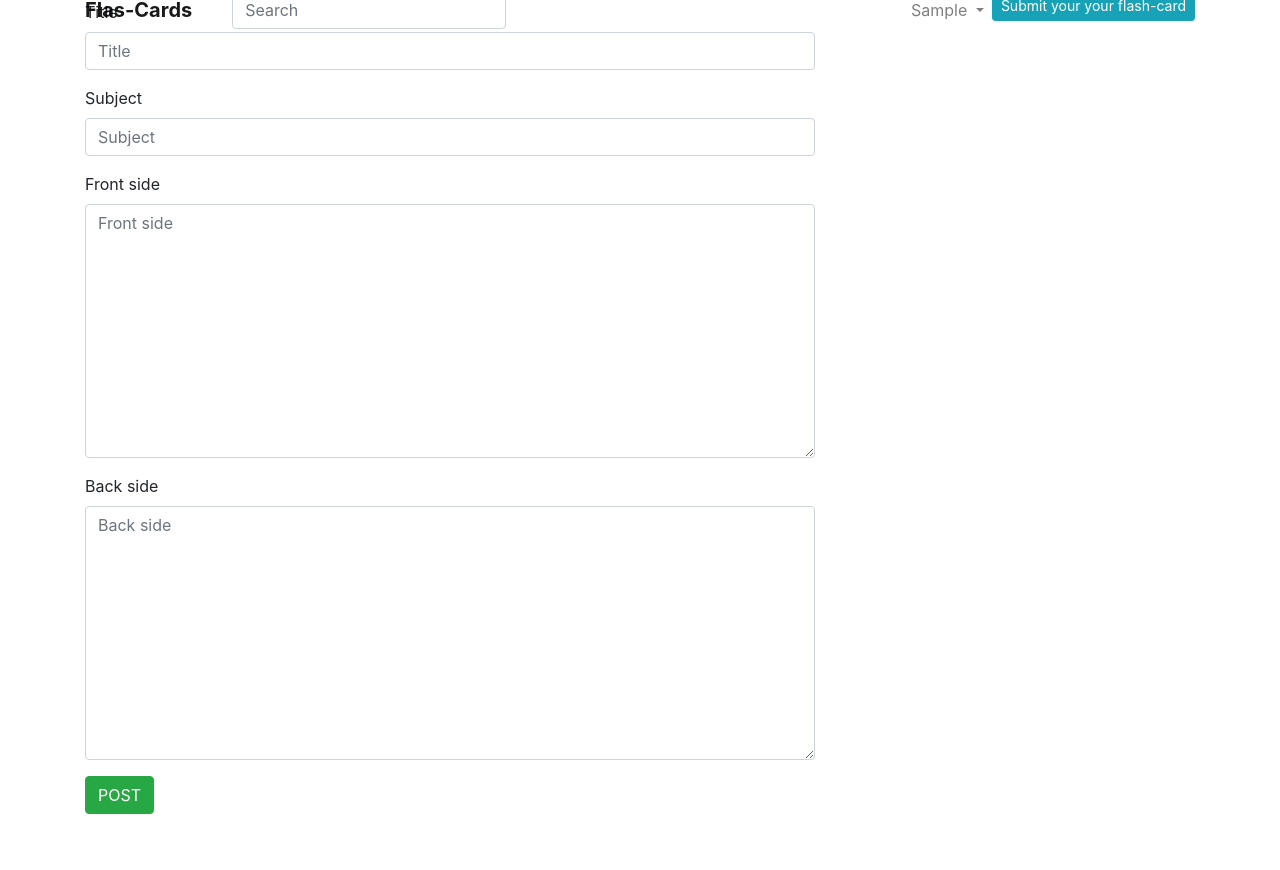
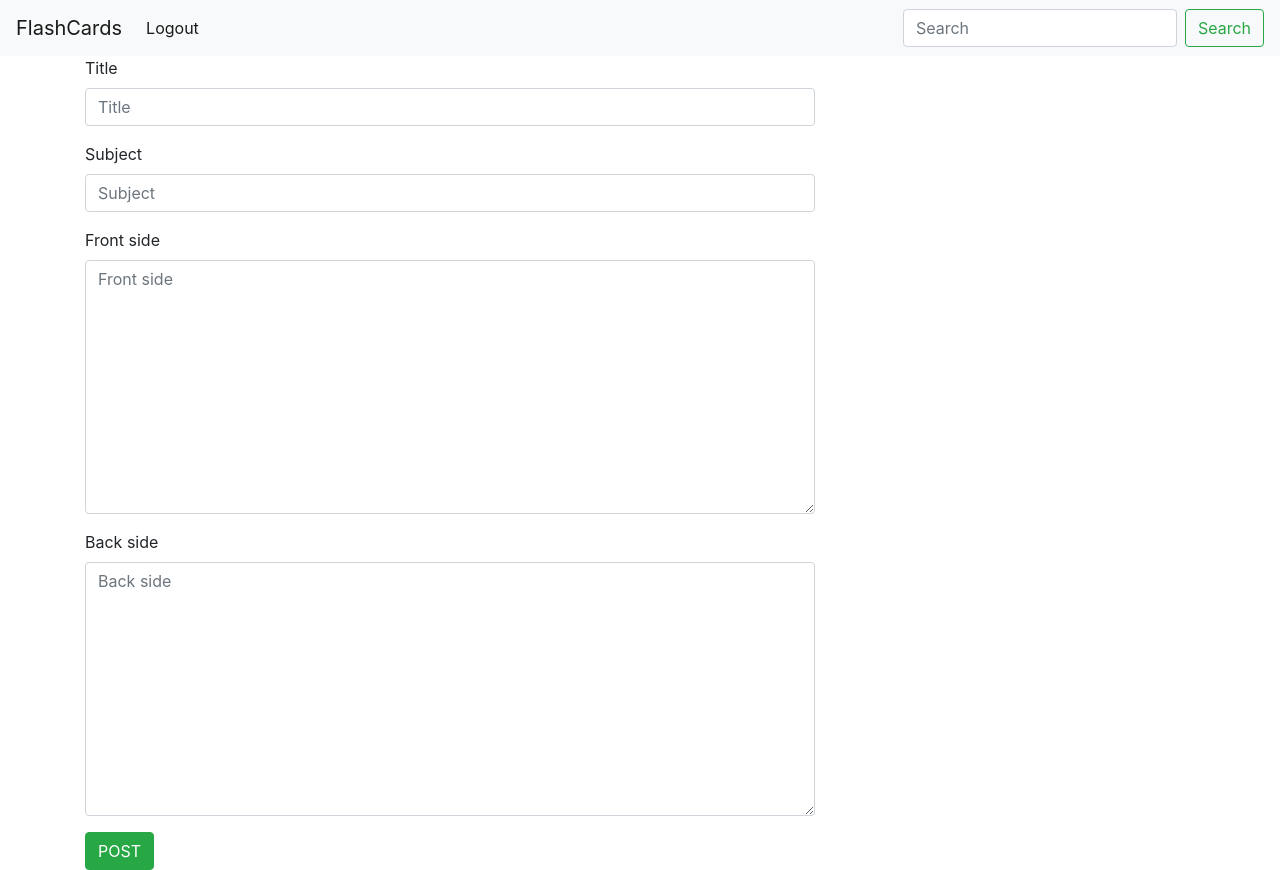
Before and after one commit to ngetichnicholas/Flash-Cards, a Django app: page /create_flashcard/ in a window 1280 px wide. Before the commit the page ends 814 px from the top, so only its background shows below. Run offline with Django 3.2, Linux system fonts and the light colour scheme; the visitor is signed in with stand-in values (Sample User, id 1); some libraries are stand-ins or nearby versions.

Commit message:
Update navbar and index page

```diff
--- a/flash_app/templates/index.html
+++ b/flash_app/templates/index.html
@@ -5,16 +5,17 @@
   <div class="row">
     <div class="col-md-4">
       {% if user.profile.profile_picture.url %}
-      <img class="profile_picture" src="{{ user.profile.profile_picture.url }}" style="height: 20vh; width:20vh;"
+      <img class="profile_picture" src="{{ user.profile.profile_picture.url }}" style="height: 10vh; width:10vh;"
         alt="{{ profile.name }}">
       {% else %}
       <img class="profile_picture"
         src="https://res.cloudinary.com/dbos9xidr/image/upload/v1626854682/zvtfufhexa8lqqqgcdt3.png"
-        style="height: 20vh; width:20vh;" alt="{{ profile.name }}">
+        style="height: 10vh; width:10vh;" alt="{{ profile.name }}">
       {% endif %}
 
       <p class="">{{user.username}}</p>
       <p class="">{{user_cards|length}} Cards</p>
+      <a href="{% url 'create_card' %}"><button class="btn btn-info btn-sm" id="site" data-toggle="modal" data-target=".bd-example-modal-xl">Create Card</button></a>
     </div>
     <div class="col-md-4">
       {% if user_cards %}
--- a/flash_app/templates/navbar.html
+++ b/flash_app/templates/navbar.html
@@ -1,41 +1,27 @@
-
-<nav class="navbar fixed-top navbar-expand-lg navbar-light scrolling-navbar" id="navbar" style="height:20px;">
-    <div class="container">
-        <a class="navbar-brand" href="{% url 'home' %}"> <strong class="mr-4 brand"> Flas-Cards</strong></a>
-        <button class="navbar-toggler" type="button" data-toggle="collapse" data-target="#navbarSupportedContent"
-                aria-controls="navbarSupportedContent" aria-expanded="false" aria-label="Toggle navigation">
+<nav class="navbar navbar-expand-lg navbar-light bg-light">
+    <button class="navbar-toggler" type="button" data-toggle="collapse" data-target="#navbarTogglerDemo03" aria-controls="navbarTogglerDemo03" aria-expanded="false" aria-label="Toggle navigation">
       <span class="navbar-toggler-icon"></span>
     </button>
-        <div class="collapse navbar-collapse" id="navbarSupportedContent">
-            <ul class="navbar-nav mr-auto">
+    <a class="navbar-brand" href="{% url 'home' %}">FlashCards</a>
+
+    <div class="collapse navbar-collapse" id="navbarTogglerDemo03">
+      <ul class="navbar-nav mr-auto mt-2 mt-lg-0">
+        {% if user.is_authenticated%}
         <li class="nav-item active">
-                    <form class="form-inline" method="get" action="">
-                        {% csrf_token %}
-                        <div class="md-form my-0">
-                            <input class="form-control mr-sm-2 " type="text" placeholder="Search" name="title" aria-label="Search">
-                        </div>
-                    </form>
-                </li>
-            </ul>
-
-            <ul class="navbar-nav navbar-right">
-                {% if user.is_authenticated%}
-                <li class="nav-item dropdown">
-                    <a class="nav-link dropdown-toggle" id="navbarDropdownMenuLink" data-toggle="dropdown"aria-haspopup="true" aria-expanded="false">{{ user.username|title }} <img class="rounded-circle nav-img" src="{{ user.profile.profile_picture.url }}"alt=""></a>
-                    <div class="dropdown-menu dropdown-primary" aria-labelledby="navbarDropdownMenuLink">
-                        <a class="dropdown-item text-center" href="">{{current_user.username}}</a>
-                        <hr>
-                        <a href="/logout" class="text-secondary text-center dropdown-item">Log Out</a>
-                    </div>
+          <a class="nav-link" href="/logout">Logout</a>
         </li>
         {% else %}
-                <a href="{% url 'register' %}" class="login btn btn-sm btn-info"> REGISTER</a>
-                <a href="{% url 'login' %}" class="login btn btn-sm btn-info"> LOGIN </a>
+        <li class="nav-item">
+          <a class="nav-link" href="{% url 'register' %}">Register</a>
+        </li>
+        <li class="nav-item">
+          <a class="nav-link" href="{% url 'login' %}">Login</a>
+        </li>
         {% endif %}
-               <a href="{% url 'create_card' %}"><button class="btn btn-info btn-sm" id="site" data-toggle="modal" data-target=".bd-example-modal-xl">
-                    Submit your your flash-card
-                </button></a>
       </ul>
-        </div>
+      <form class="form-inline my-2 my-lg-0">
+        <input class="form-control mr-sm-2" type="search" placeholder="Search" aria-label="Search">
+        <button class="btn btn-outline-success my-2 my-sm-0" type="submit">Search</button>
+      </form>
     </div>
   </nav>
```
Lines whose indentation alone changed are shown as unchanged.
